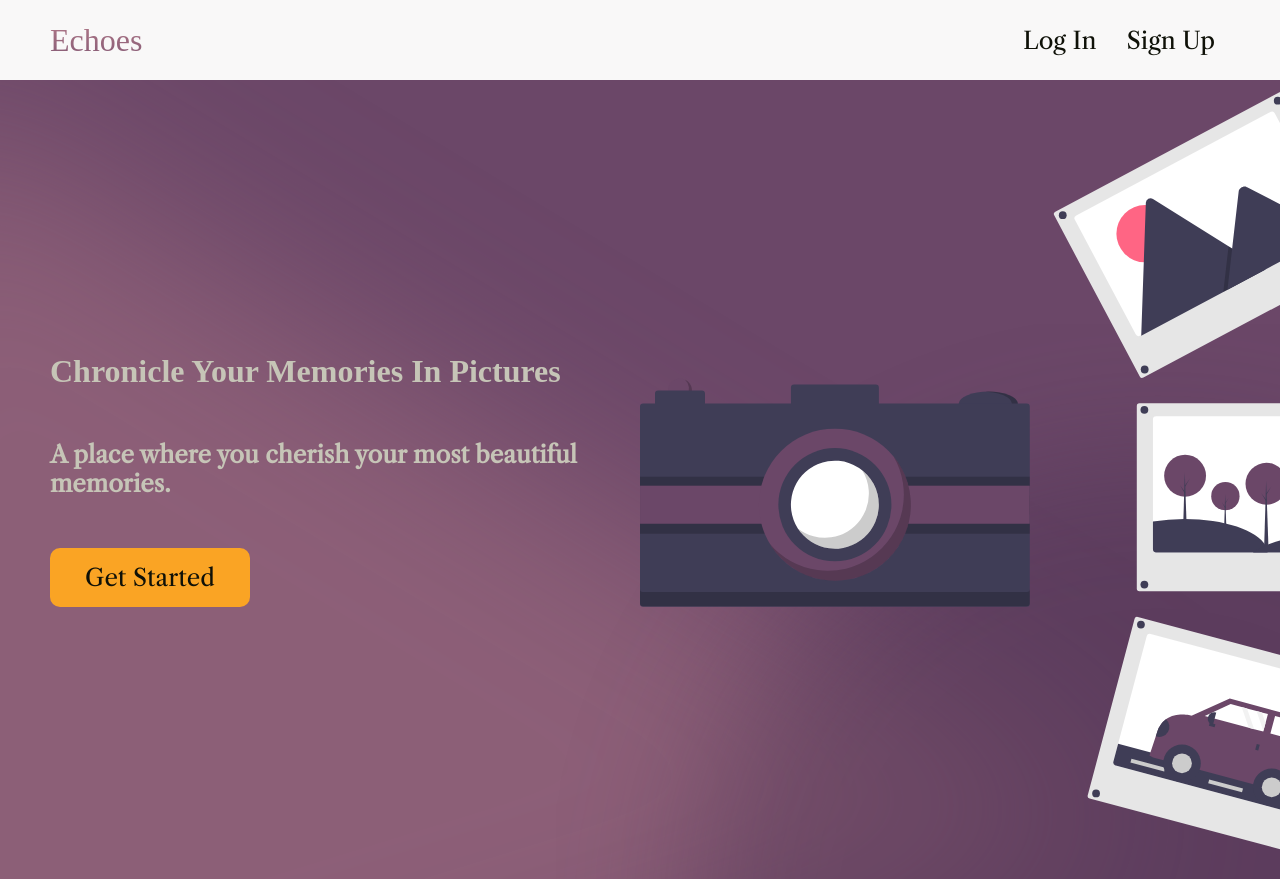
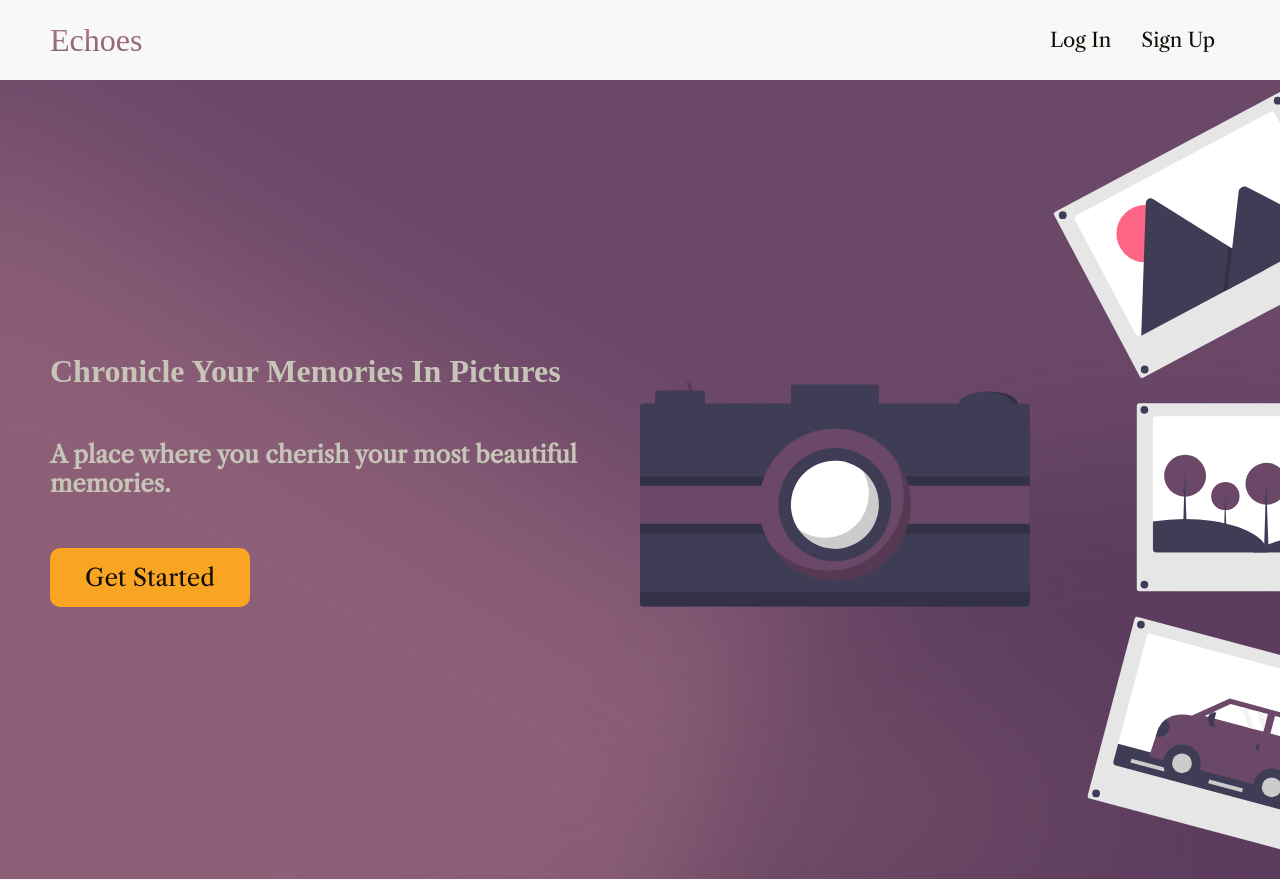
Before and after one commit to Sonali-Gajankar/PhotoJournal, a Django app: page / in a window 1280 px wide; the page is wider, and only the part inside the window is pictured. Shown: the top 879 px of that part. Run offline with Django 4.2, Linux system fonts and the light colour scheme; some libraries are stand-ins or nearby versions; some web fonts are replaced.

Commit message:
Style change

```diff
--- a/journal/static/journal/style.css
+++ b/journal/static/journal/style.css
@@ -76,7 +76,7 @@
     padding: 0 15px;
     height: 100%;
     font-family: 'Libre Caslon Text';
-    font-size: var(--font-size-subheading);
+    font-size: var(--font-size-para);
 }
 
 .navbar__links:hover {
```
